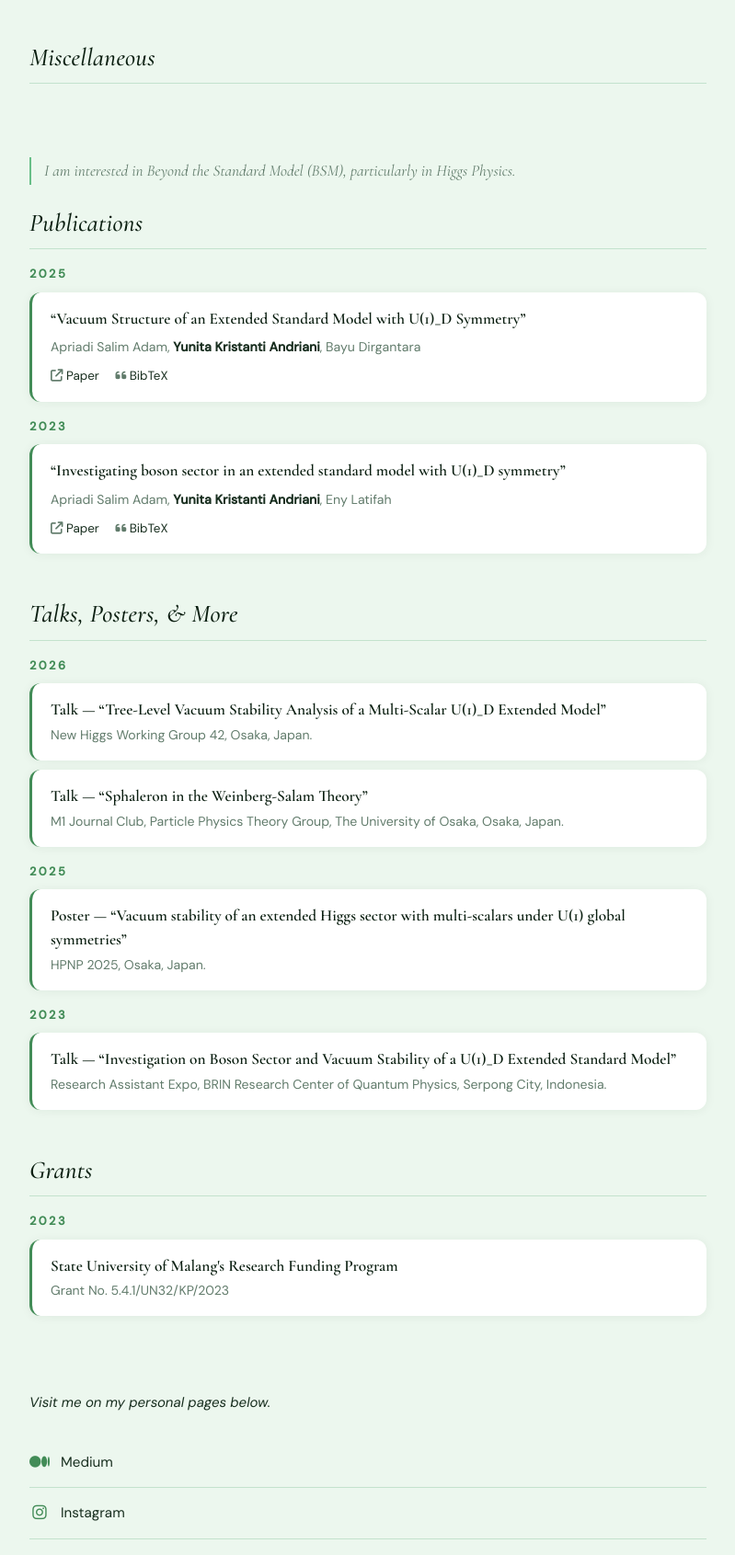
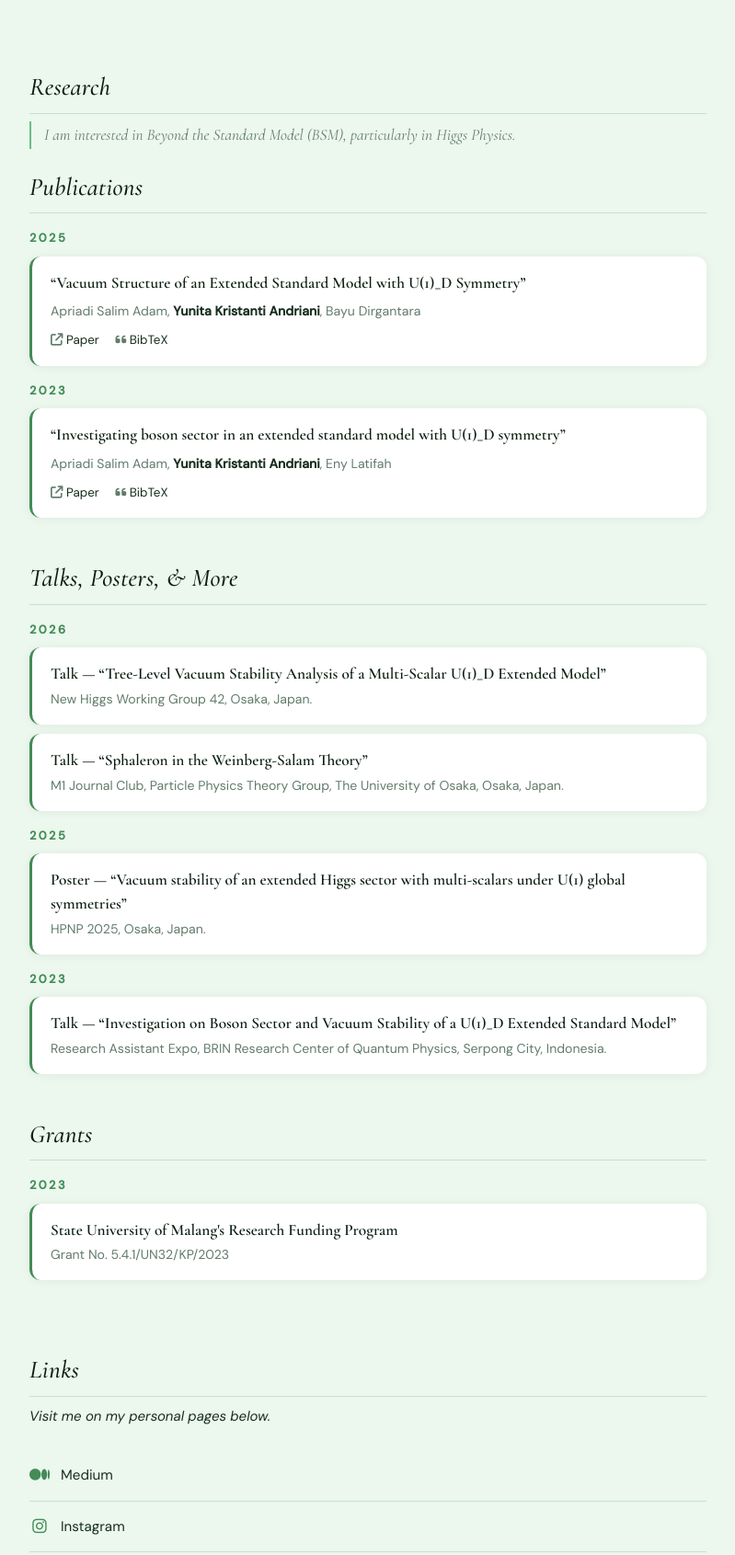
Before and after one commit to YunitaKAndriani/yunitakandriani.github.io, a plain HTML site: page index.html in a window 1280 px wide. Shown: the part 2357-4048 px from the top of the page at 92% size, without its empty margins (430-1229 px from the left). Drawn offline with nearby package versions, Linux system fonts and the light colour scheme; some icons are missing.

Commit message:
Update index.html

```diff
--- a/index.html
+++ b/index.html
@@ -316,15 +316,16 @@
 							</li>
 						</ul>
 
-						<h3 class="section-heading mt-5"
-							data-jp=""
-							data-en="Miscellaneous"><em>Miscellaneous</em>
-						</h3>
+
 
 					</section>
 
 					<!-- ===== RESEARCH ===== -->
 					<section id="researchContent" class="content-section">
+						<h3 class="section-heading mt-5"
+							data-jp="研究"
+							data-en="Research"><em>Research</em>
+						</h3>
 
 						<p class="mt-2 justify research-intro">
 							<em>I am interested in Beyond the Standard Model (BSM), particularly in Higgs Physics.</em>
@@ -432,6 +433,10 @@
 
 					<!-- ===== BLOG ===== -->
 					<section id="blogContent" class="content-section mb-5">
+						<h3 class="section-heading"
+							data-jp="リンクス"
+							data-en="Links"><em>Links</em>
+						</h3>
 						<p class="mb-4"><em>Visit me on my personal pages below.</em></p>
 
 						<div class="blog-link-row">
```
